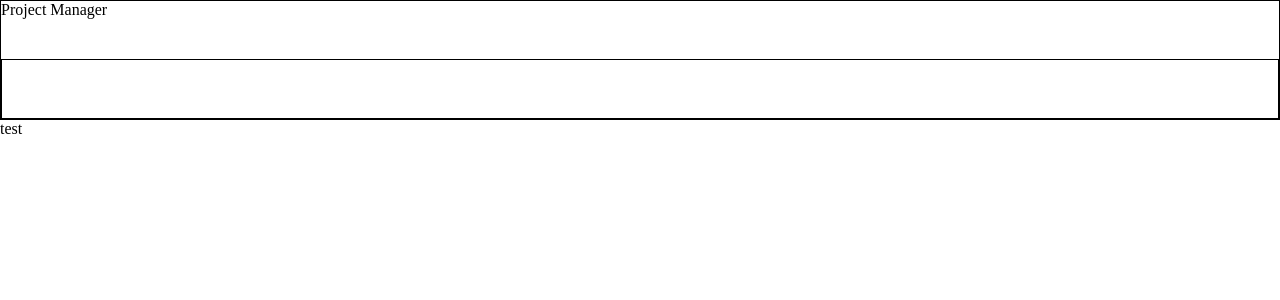
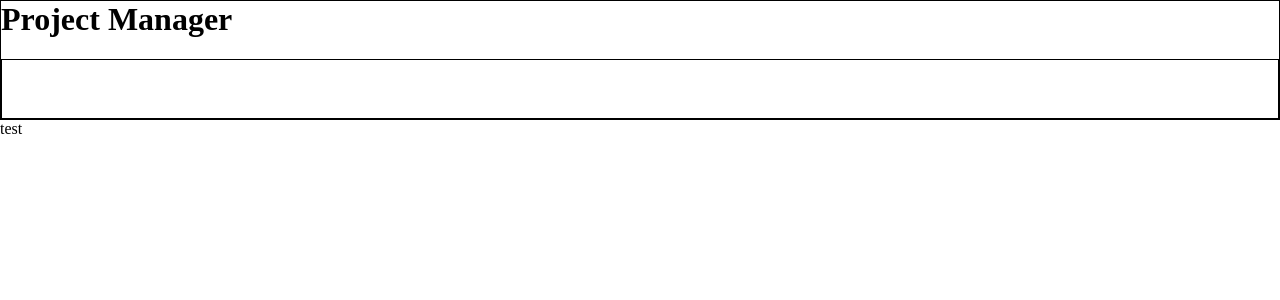
Before and after one commit to JasonB101/project-manager, a React (Create React App) app in the folder client/: page / in a window 1280 px wide. Shown: the top 300 px of the page. Built offline with nearby package versions, Linux system fonts and the light colour scheme.

Commit message:
Built TaskList

```diff
--- a/client/src/components/Header/Header.js
+++ b/client/src/components/Header/Header.js
@@ -6,7 +6,7 @@ const Header = (props) => {
 
     return (
         <header className={Styles.wrapper}>
-            Project Manager
+            <h1>Project Manager</h1>
             <div className="spacer"></div>
             <NavBar />
         </header>
```
Also changed, not shown: client/src/components/View/ProjectList/ProjectList.js (added, +13 -0 lines), client/src/components/View/TaskList/TaskList.js (added, +13 -0 lines), client/src/components/View/ProjectList/ProjectList.scss (added), client/src/components/View/TaskList/TaskList.module.scss (added).
